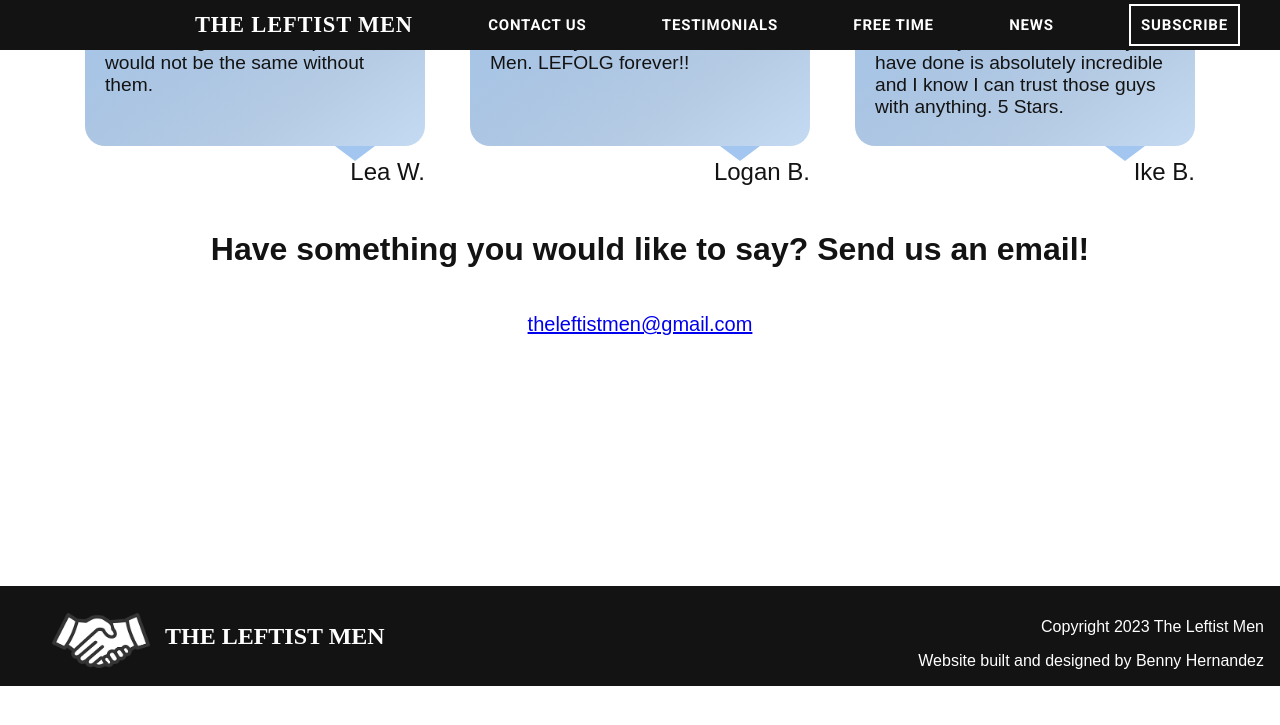
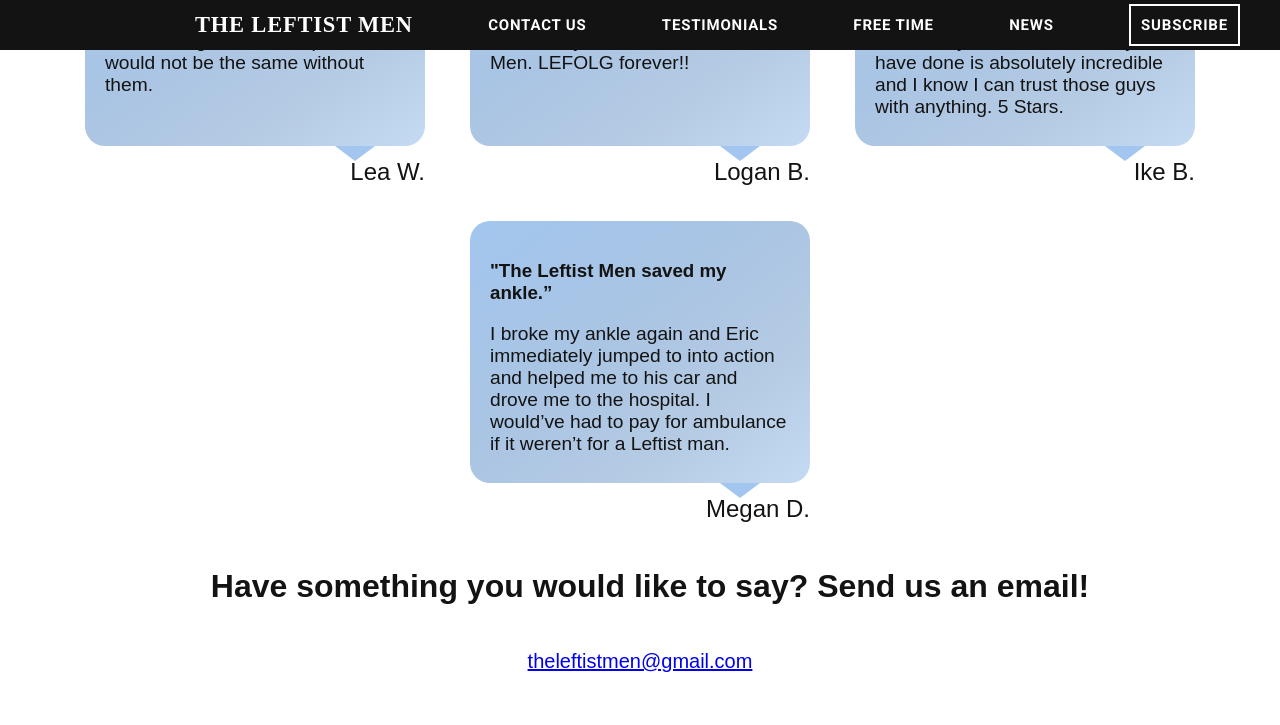
Before and after one commit to BennyHernandez/TheLeftistMen, a Jekyll site: the page built from testimonials.html, in a window 1280 px wide and 900 px high, scrolled down 1057 px. Shown: the top 725 px of the window. Built offline with Jekyll 4.4.1, drawn with Linux system fonts in a browser that asks for light colours; before the commit the page ends 1743 px from its top, so only the background shows below that.

Commit message:
Update testimonials.html

```diff
--- a/testimonials.html
+++ b/testimonials.html
@@ -59,6 +59,13 @@ layout: tlm-default
         <span class="testimonal-author">Ike B.</span>
       </p>
     </div>
+    <div class="testimonial">
+      <h3>"The Leftist Men saved my ankle.”</h3>
+      <p>
+        I broke my ankle again and Eric immediately jumped to into action and helped me to his car and drove me to the hospital. I would’ve had to pay for ambulance if it weren’t for a Leftist man.
+        <span class="testimonal-author">Megan D.</span>
+      </p>
+    </div>
   </div>
   <h2 class="title">Have something you would like to say? Send us an email!</h2>
   <span
```
